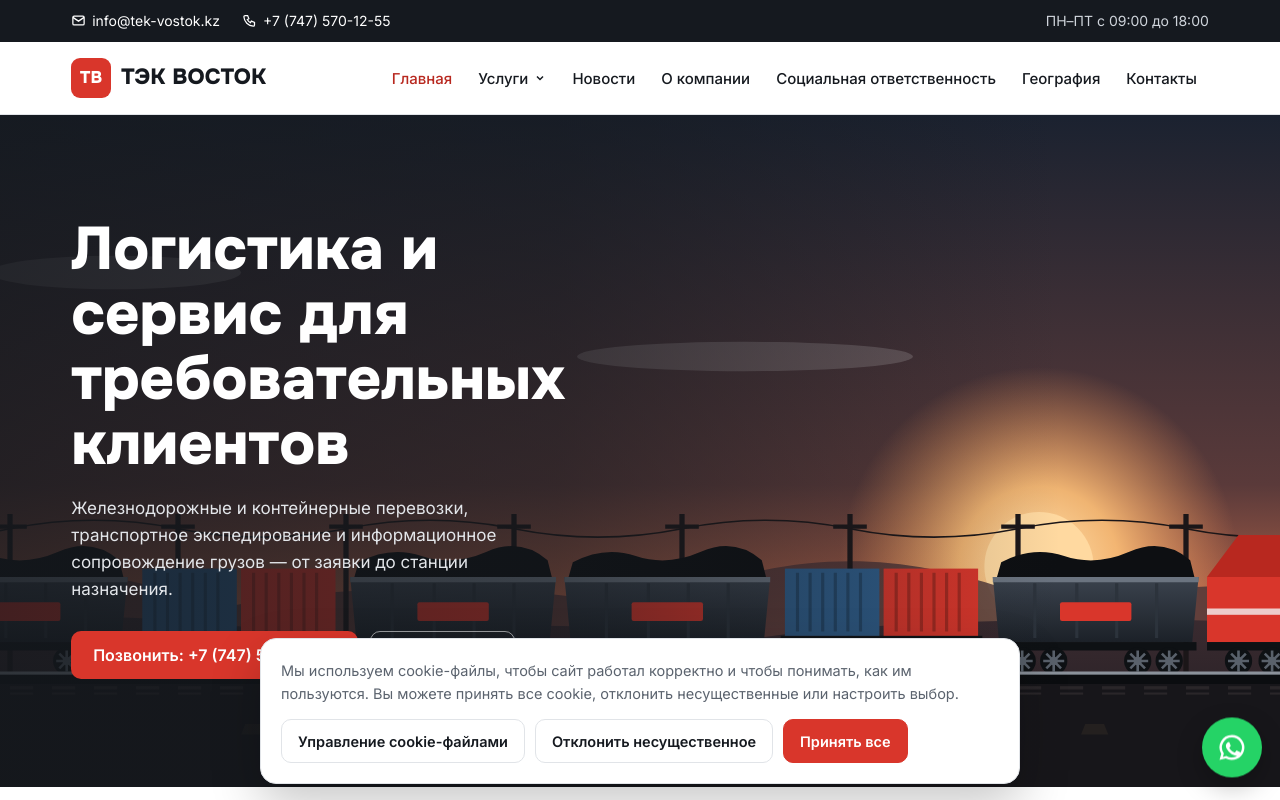
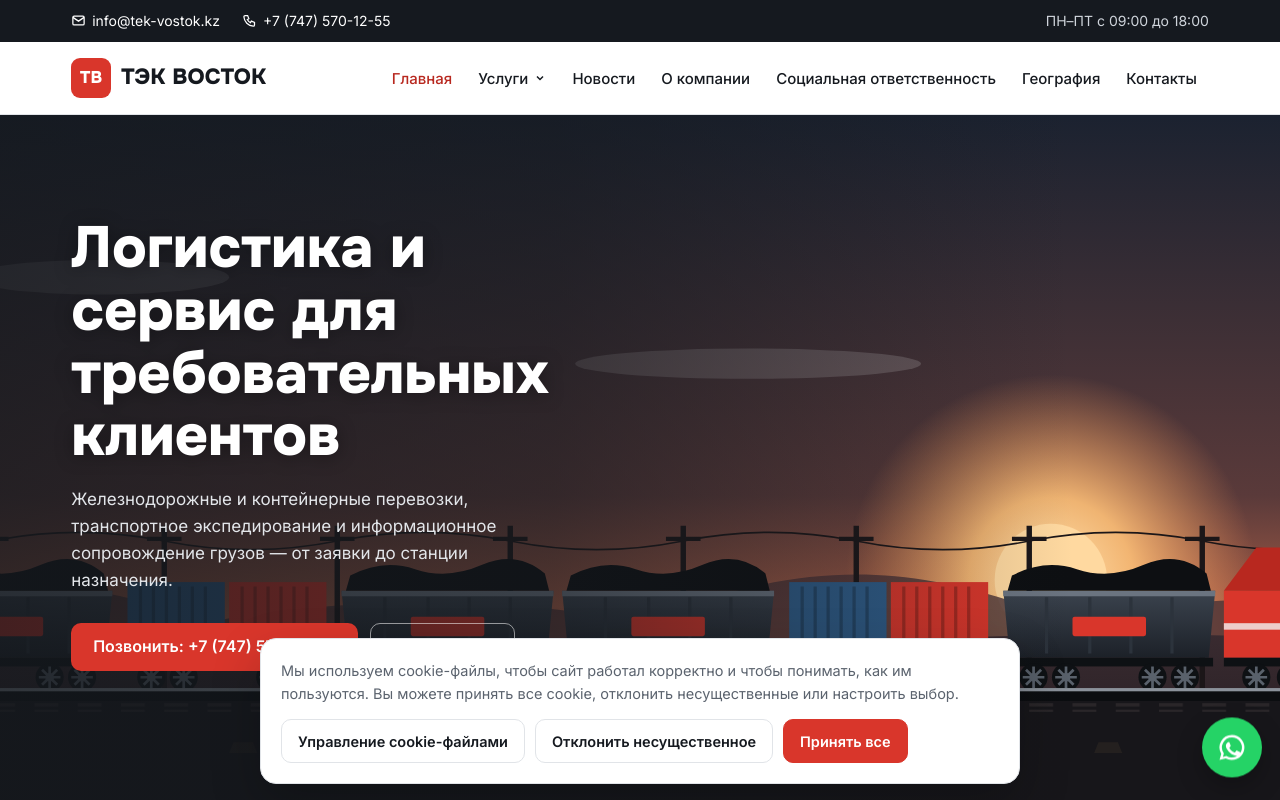
Before and after one commit to ernur077sss-art/tek-vostok, a plain HTML site: page index.html in a window 1280 px wide. Shown: the top 800 px of the page. Drawn offline with Linux system fonts and the light colour scheme.

Commit message:
Поезд не перекрывает текст первого экрана
Co-Authored-By: Claude Opus 5.5 <noreply@anthropic.com>
Claude-Session: https://claude.ai/code/session_01AmQomks9KnuqpC92yQrJbs

```diff
--- a/index.html
+++ b/index.html
@@ -53,8 +53,8 @@ nav a.on{color:var(--red2)}
 /* hero */
 .hero{position:relative;background:#1a1f27;color:#fff;overflow:hidden}
 .hero .scene{position:absolute;inset:0;width:100%;height:100%}
-.hero .wrap{position:relative;min-height:clamp(600px,84vh,800px);display:flex;flex-direction:column;justify-content:flex-start;padding-top:clamp(48px,8vw,104px)}
-.hero h1{font-size:clamp(36px,5.2vw,60px);font-weight:800;max-width:14ch}
+.hero .wrap{position:relative;min-height:max(600px,calc(500px + 15vw));display:flex;flex-direction:column;justify-content:flex-start;padding-top:clamp(48px,8vw,104px)}
+.hero h1{font-size:clamp(34px,4.6vw,58px);font-weight:800;max-width:17ch;text-shadow:0 2px 18px rgb(0 0 0/.35)}
 .hero p{font-size:17px;max-width:46ch;color:#e3e6ea;margin:18px 0 28px}
 .btns{display:flex;flex-wrap:wrap;gap:12px}
 .ghost{display:flex;align-items:center;min-height:48px;padding:0 20px;border-radius:10px;border:1.5px solid rgb(255 255 255/.55);color:#fff;text-decoration:none;font-weight:600}
```
